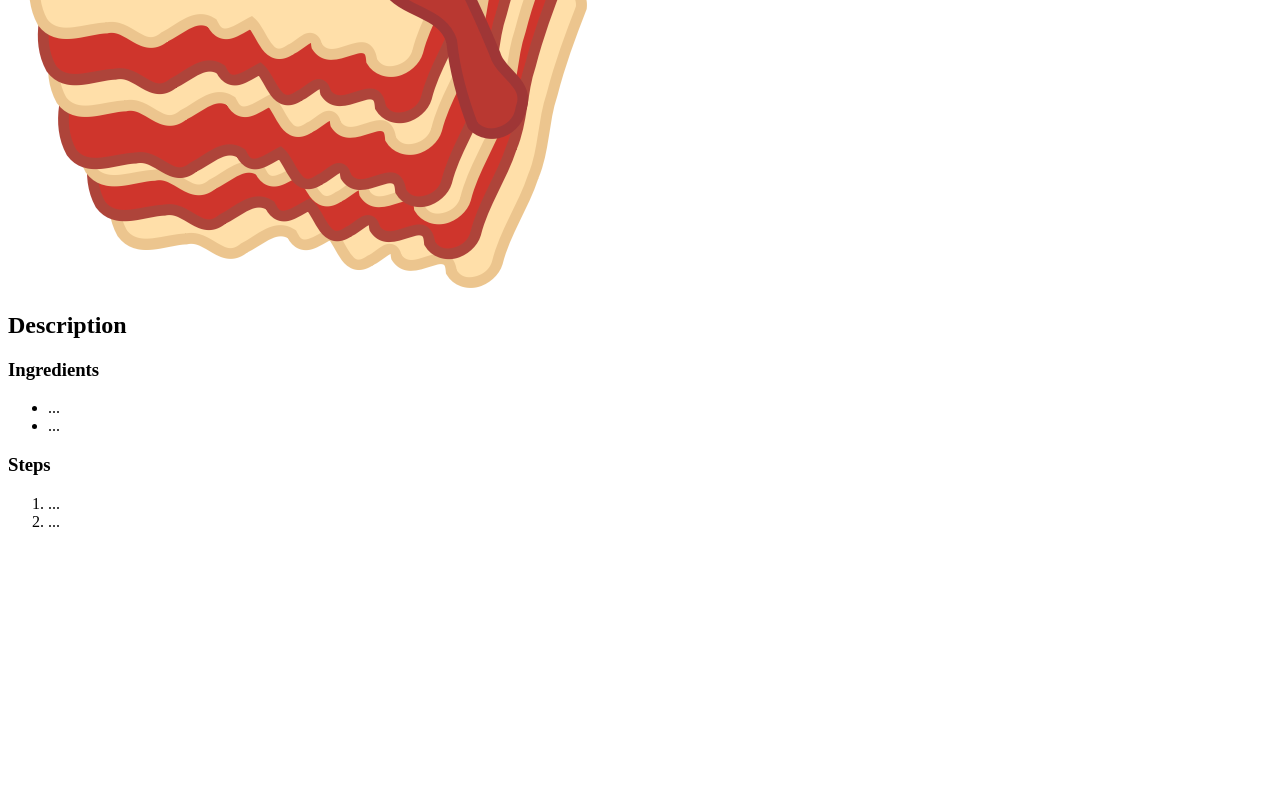
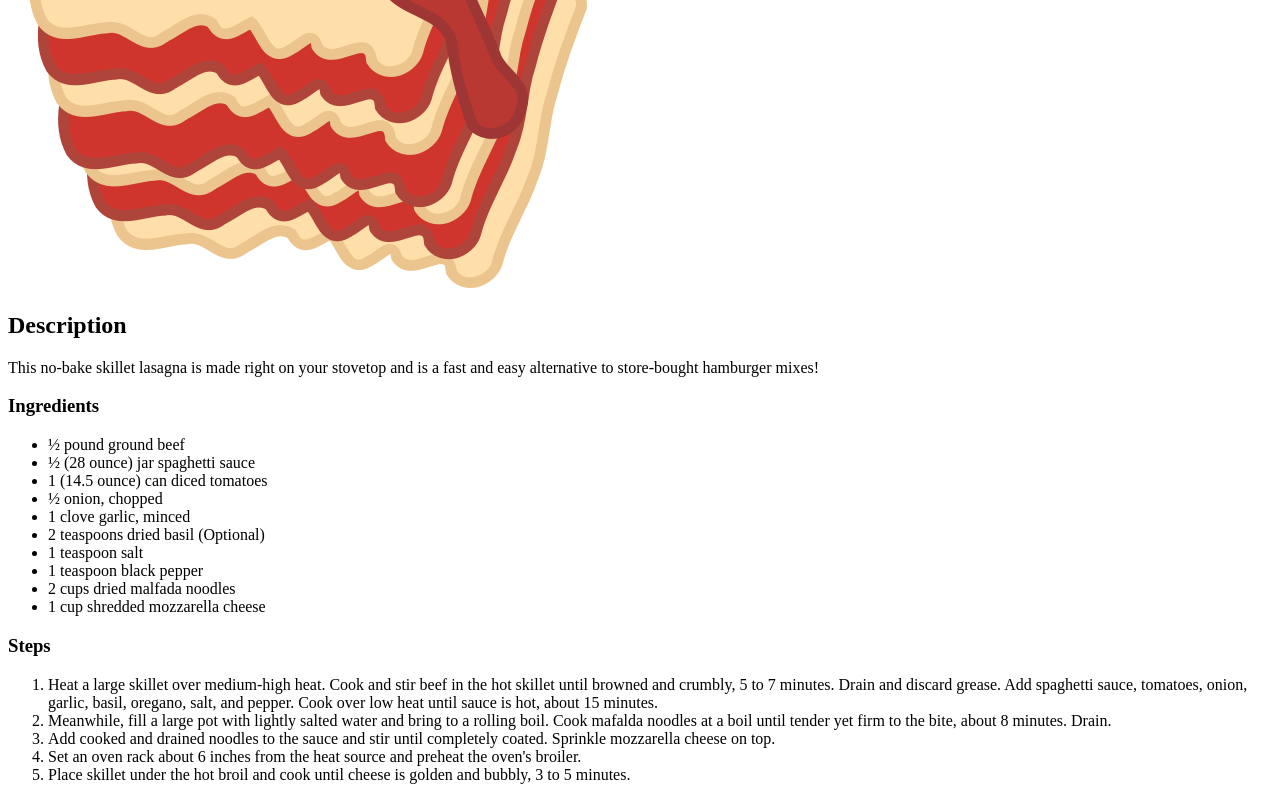
Before and after one commit to kkarys/odin-recipes, a plain HTML site: page recipes/lasagna.html in a window 1280 px wide. Shown: the part 392-1192 px from the top of the page. Before the commit the page ends 939 px from the top, so only its background shows below. Drawn offline with Linux system fonts and the light colour scheme.

Commit message:
changes in lasagna

```diff
--- a/recipes/lasagna.html
+++ b/recipes/lasagna.html
@@ -1,24 +1,36 @@
 <!DOCTYPE html>
 <html>
     <head>
-        <title></title>
+        <title>Skillet Lasagna</title>
 
     </head>
     <body>
-        <h1>Lasagna</h1>
+        <h1>Skillet Lasagna</h1>
         <img src="images/lasagna.png" alt="lasagna">
 
         <h2>Description</h2>
+        This no-bake skillet lasagna is made right on your stovetop and is a fast and easy alternative to store-bought hamburger mixes!
 
         <h3>Ingredients</h3>
         <ul>
-            <li>...</li>
-            <li>...</li>
+            <li>½ pound ground beef</li>
+            <li>½ (28 ounce) jar spaghetti sauce</li>
+            <li>1 (14.5 ounce) can diced tomatoes</li>
+            <li>½ onion, chopped</li>
+            <li>1 clove garlic, minced</li>
+            <li>2 teaspoons dried basil (Optional)</li>
+            <li>1 teaspoon salt</li>
+            <li>1 teaspoon black pepper</li>
+            <li>2 cups dried malfada noodles</li>
+            <li>1 cup shredded mozzarella cheese</li>
         </ul>
         <h3>Steps</h3>
         <ol>
-            <li>...</li>
-            <li>...</li>
+            <li>Heat a large skillet over medium-high heat. Cook and stir beef in the hot skillet until browned and crumbly, 5 to 7 minutes. Drain and discard grease. Add spaghetti sauce, tomatoes, onion, garlic, basil, oregano, salt, and pepper. Cook over low heat until sauce is hot, about 15 minutes.</li>
+            <li>Meanwhile, fill a large pot with lightly salted water and bring to a rolling boil. Cook mafalda noodles at a boil until tender yet firm to the bite, about 8 minutes. Drain.</li>
+            <li>Add cooked and drained noodles to the sauce and stir until completely coated. Sprinkle mozzarella cheese on top.</li>
+            <li>Set an oven rack about 6 inches from the heat source and preheat the oven's broiler.</li>
+            <li>Place skillet under the hot broil and cook until cheese is golden and bubbly, 3 to 5 minutes.</li>
         </ol>
 
     </body>
```
